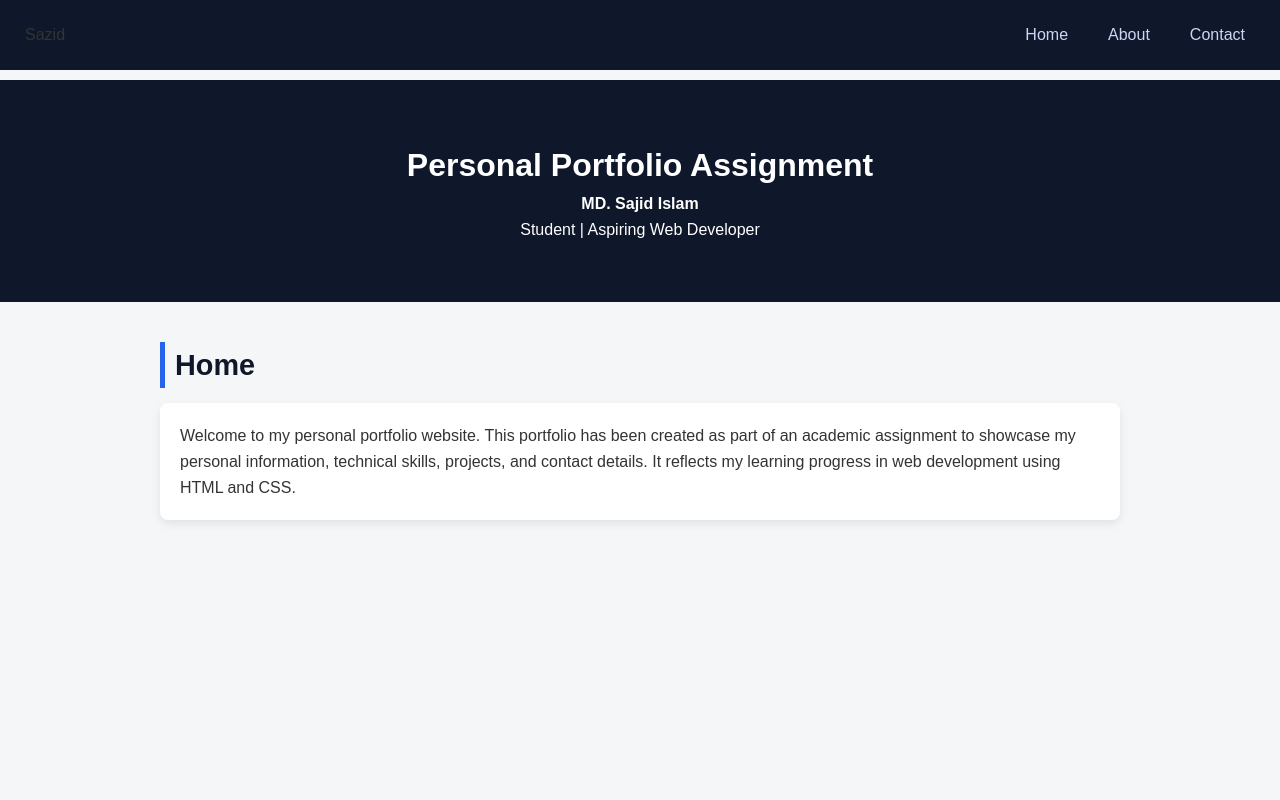
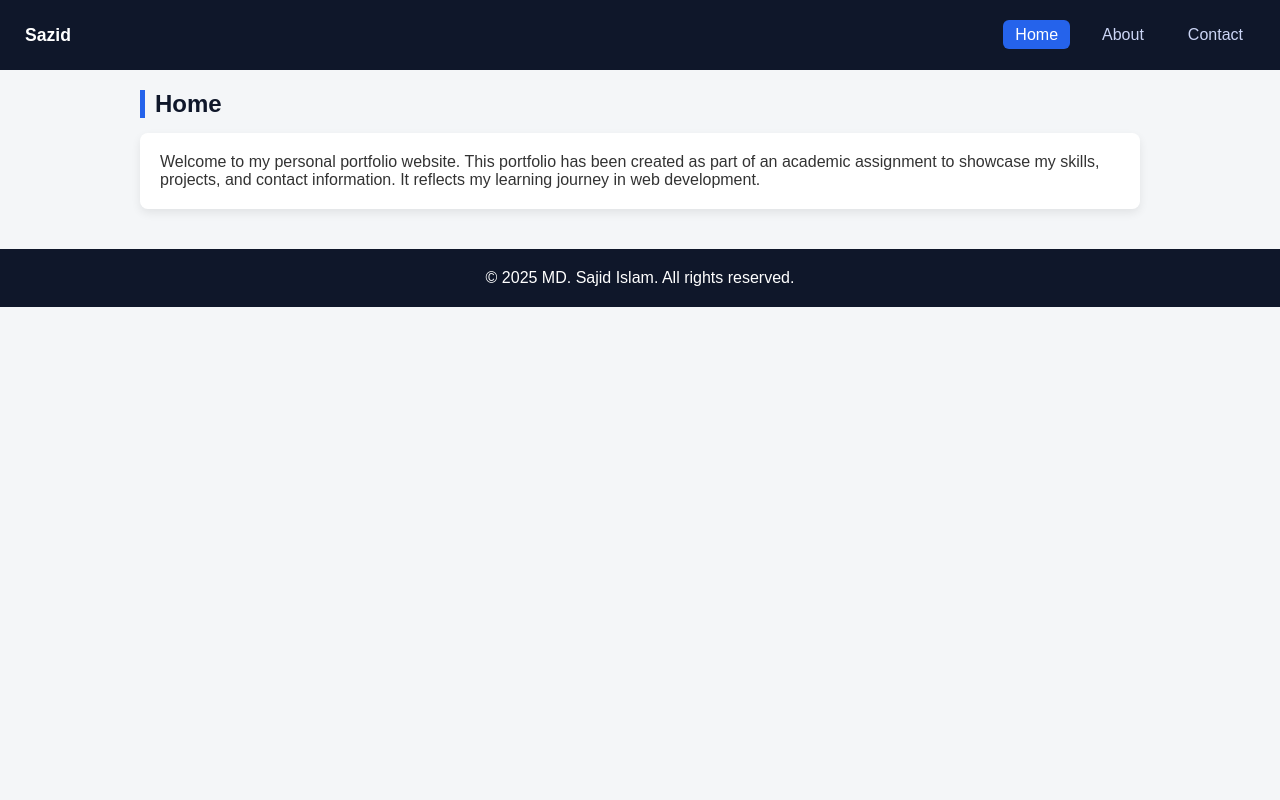
Before and after one commit to Sazid164/portfolio-assignment, a plain HTML site: page index.html in a window 1280 px wide. Shown: the top 800 px of the page. Drawn offline with Linux system fonts and the light colour scheme.

Commit message:
Update index.html

```diff
--- a/index.html
+++ b/index.html
@@ -1,16 +1,24 @@
 <!DOCTYPE html>
 <html lang="en">
 <head>
-  <meta charset="UTF-8" />
-  <meta name="viewport" content="width=device-width, initial-scale=1.0" />
+<meta charset="UTF-8">
+<meta name="viewport" content="width=device-width, initial-scale=1.0">
 <title>MD. Sajid Islam | Portfolio</title>
+
 <style>
-    html { scroll-behavior: smooth; }
+*{margin:0;padding:0;box-sizing:border-box}
+html{scroll-behavior:smooth}
 
-/* Navbar */
-.navbar{
-  position: fixed;
-  top:0; left:0; right:0;
+body{
+  font-family:Arial,Helvetica,sans-serif;
+  background:#f4f6f8;
+  color:#333;
+}
+
+/* NAVBAR */
+nav{
+  position:fixed;
+  top:0;left:0;right:0;
   height:70px;
   background:#0f172a;
   display:flex;
@@ -20,112 +28,83 @@
   z-index:1000;
 }
 
-.navbar ul{
+nav .logo{
+  color:#fff;
+  font-weight:bold;
+  font-size:1.1rem;
+}
+
+nav ul{
   list-style:none;
   display:flex;
   gap:20px;
 }
 
-.navbar a{
+nav a{
   color:#cbd5f5;
   text-decoration:none;
-  padding:6px 10px;
+  padding:6px 12px;
   border-radius:6px;
 }
 
-.navbar a.active,
-.navbar a:hover{
+nav a.active, nav a:hover{
   background:#2563eb;
   color:#fff;
 }
 
-/* Section animation */
-section{
-  opacity:0;
-  transform:translateY(30px);
-  transition:all 0.6s ease;
+/* PAGE CONTAINER */
+main{
+  padding-top:90px;
+  max-width:1000px;
+  margin:auto;
 }
 
-section.show{
-  opacity:1;
-  transform:none;
+/* PAGE STYLE */
+.page{
+  display:none;
+  animation:fadeSlide .6s ease forwards;
 }
 
-body{
-  padding-top:80px;
+.page.active{
+  display:block;
 }
 
-    * { margin: 0; padding: 0; box-sizing: border-box; }
-    body {
-      font-family: Arial, Helvetica, sans-serif;
-      background: #f4f6f8;
-      color: #333;
-      line-height: 1.6;
-      transition: background 0.6s ease, color 0.6s ease, opacity 0.6s ease;
+@keyframes fadeSlide{
+  from{opacity:0;transform:translateY(25px)}
+  to{opacity:1;transform:none}
 }
 
-    body.dark {
-      background: #0f172a;
-      color: #e5e7eb;
+h1,h2{
+  color:#0f172a;
 }
 
-    header {
-      background: #0f172a;
-      color: #fff;
-      padding: 60px 20px;
-      text-align: center;
+h2{
+  border-left:5px solid #2563eb;
+  padding-left:10px;
+  margin-bottom:15px;
 }
 
-    body.dark header {
-      background: #020617;
+.card{
+  background:#fff;
+  padding:20px;
+  border-radius:8px;
+  box-shadow:0 4px 10px rgba(0,0,0,.08);
+  margin-bottom:20px;
 }
 
-    section {
-      max-width: 1000px;
-      margin: 40px auto;
-      padding: 0 20px;
-    }
-
-    h2 {
-      font-size: 1.8rem;
-      margin-bottom: 15px;
-      color: #0f172a;
-      border-left: 5px solid #2563eb;
-      padding-left: 10px;
-    }
-
-    body.dark h2 {
-      color: #e5e7eb;
-    }
-
-    .card {
-      background: #fff;
-      padding: 20px;
-      margin-bottom: 20px;
-      border-radius: 8px;
-      box-shadow: 0 4px 10px rgba(0,0,0,0.08);
-    }
-
-    body.dark .card {
-      background: #020617;
-      box-shadow: 0 4px 10px rgba(255,255,255,0.05);
-    }
-
-    .toggle {
-      position: fixed;
-      top: 20px;
-      right: 20px;
-      padding: 10px 15px;
-      background: #2563eb;
-      color: #fff;
-      border: none;
-      border-radius: 6px;
-      cursor: pointer;
+footer{
+  text-align:center;
+  padding:20px;
+  margin-top:40px;
+  background:#0f172a;
+  color:#fff;
 }
 </style>
 </head>
+
 <body>
-  <nav class="navbar">
+
+<nav>
   <div class="logo">Sazid</div>
   <ul>
     <li><a href="#home" class="nav-link active">Home</a></li>
@@ -133,71 +112,74 @@ body{
     <li><a href="#contact" class="nav-link">Contact</a></li>
   </ul>
 </nav>
-  <header>
-    <h1>Personal Portfolio Assignment</h1>
-    <p><strong>MD. Sajid Islam</strong></p>
-    <p>Student | Aspiring Web Developer</p>
-  </header>
 
-  <section id="home">
+<main>
+
+<section id="home" class="page active">
   <h2>Home</h2>
   <div class="card">
     <p>
-        Welcome to my personal portfolio website. This portfolio has been created as part of an academic
-        assignment to showcase my personal information, technical skills, projects, and contact details.
-        It reflects my learning progress in web development using HTML and CSS.
+      Welcome to my personal portfolio website. This portfolio has been created
+      as part of an academic assignment to showcase my skills, projects, and
+      contact information. It reflects my learning journey in web development.
     </p>
   </div>
 </section>
 
-  <section id="about">
+<section id="about" class="page">
   <h2>About Me</h2>
   <div class="card">
     <p>
-        My name is <strong>MD. Sajid Islam</strong>, and I am a student of the Department of Computer Science
-        and Engineering at Daffodil International University. I have a strong interest in web development
-        and enjoy creating clean, responsive, and user-friendly websites. I am continuously learning
-        modern web technologies and improving my problem-solving skills to build a strong foundation for
-        my future career.
+      My name is <strong>MD. Sajid Islam</strong>, a student of Computer Science
+      and Engineering at Daffodil International University. I am passionate
+      about web development and enjoy building clean, responsive, and interactive
+      web applications using modern techniques.
     </p>
   </div>
 </section>
 
-  <section>
+<section id="contact" class="page">
   <h2>Contact</h2>
   <div class="card">
     <p><strong>Mobile:</strong> <a href="tel:01703351466">01703-351466</a></p>
     <p><strong>Email:</strong> <a href="mailto:sazidislam809@gmail.com">sazidislam809@gmail.com</a></p>
-      <p><strong>GitHub Profile:</strong> <a href="https://github.com/Sazid164" target="_blank">https://github.com/Sazid164</a></p>
-      <p><strong>Project Repo:</strong> <a href="https://github.com/Sazid164/portfolio-assignment" target="_blank">github.com/Sazid164/portfolio-assignment</a></p>
+    <p><strong>GitHub:</strong> <a href="https://github.com/Sazid164" target="_blank">github.com/Sazid164</a></p>
+    <p><strong>Project Repo:</strong> <a href="https://github.com/Sazid164/portfolio-assignment" target="_blank">portfolio-assignment</a></p>
   </div>
 </section>
+
+</main>
 
 <footer>
   <p>© 2025 MD. Sajid Islam. All rights reserved.</p>
 </footer>
+
 <script>
-const sections = document.querySelectorAll('section');
-const links = document.querySelectorAll('.nav-link');
+const links=document.querySelectorAll('.nav-link');
+const pages=document.querySelectorAll('.page');
 
-window.addEventListener('scroll', () => {
-  let current = '';
-  sections.forEach(sec => {
-    if (pageYOffset >= sec.offsetTop - 120) {
-      current = sec.getAttribute('id');
-      sec.classList.add('show');
+function showPage(id){
+  pages.forEach(p=>p.classList.remove('active'));
+  document.getElementById(id).classList.add('active');
+
+  links.forEach(l=>l.classList.remove('active'));
+  document.querySelector(`a[href="#${id}"]`).classList.add('active');
 }
+
+links.forEach(link=>{
+  link.addEventListener('click',e=>{
+    e.preventDefault();
+    const id=link.getAttribute('href').substring(1);
+    history.pushState(null,'','#'+id);
+    showPage(id);
+  });
 });
 
-  links.forEach(link => {
-    link.classList.remove('active');
-    if (link.getAttribute('href') === '#' + current) {
-      link.classList.add('active');
-    }
-  });
+window.addEventListener('load',()=>{
+  const hash=location.hash.replace('#','')||'home';
+  showPage(hash);
 });
 </script>
 
-
 </body>
 </html>
```
Lines whose indentation alone changed are shown as unchanged.
